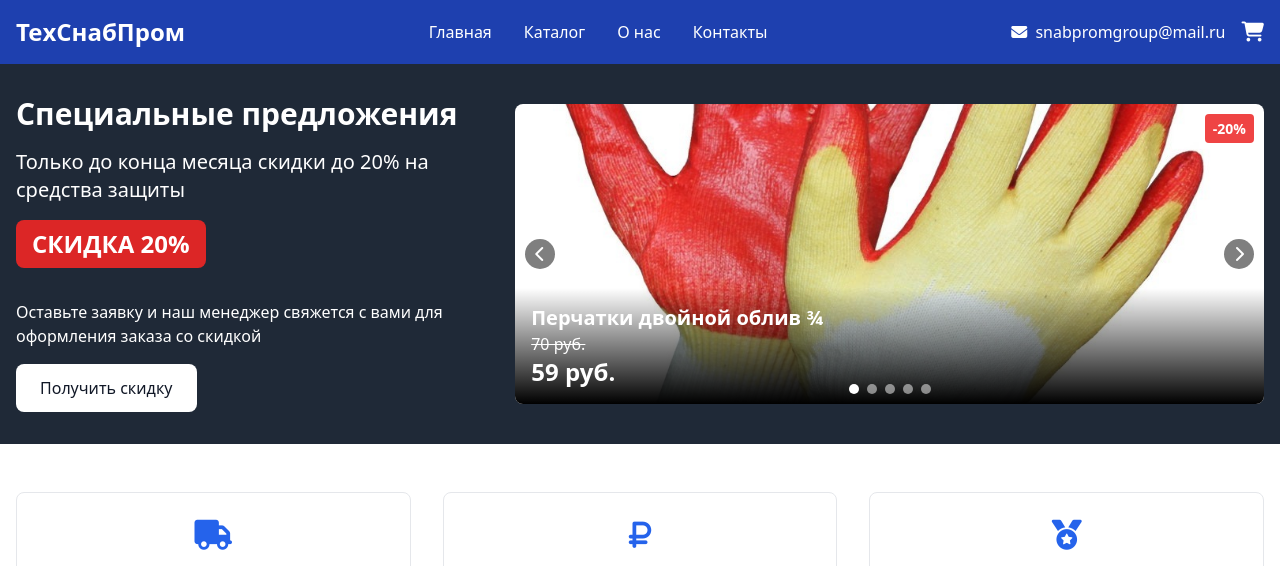
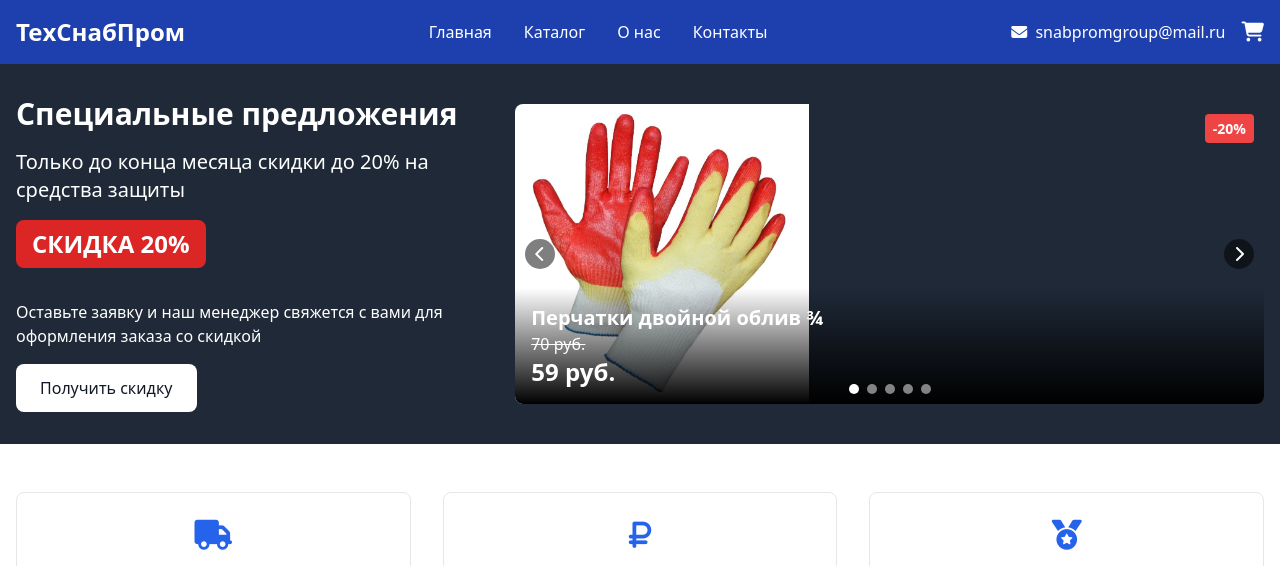
Before and after one commit to Slava34619/sturdy-spoon, a plain HTML site: page index.html in a window 1280 px wide. Both pictures are taken after a click on the button 540 px from the left and 254 px from the top of the page. Shown: the top 566 px of the page. Drawn offline with nearby package versions, Linux system fonts and the light colour scheme.

Commit message:
Update index.html

```diff
--- a/index.html
+++ b/index.html
@@ -248,7 +248,7 @@
                         <!-- Slide 1 -->
                         <div class="header-carousel-slide active relative">
                             <img src="images/СВС Двойной латексный облив глубокое макание 3 4.jpeg"
-                                 alt="Акционный товар" class="w-full h-full object-cover">
+                                 alt="Акционный товар" class="max-h-full max-w-full object-contain">
                             <div class="discount-badge">-20%</div>
                             <div class="absolute bottom-0 left-0 right-0 bg-gradient-to-t from-black to-transparent p-4">
                                 <h3 class="text-xl font-bold">Перчатки двойной облив ¾</h3>
```
